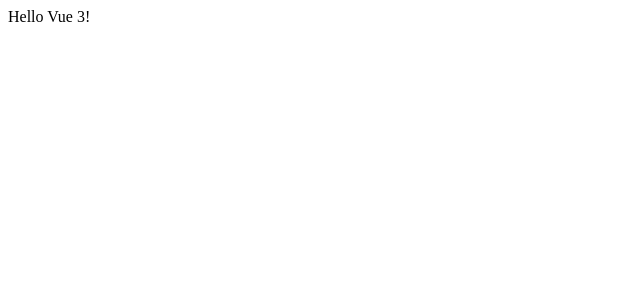
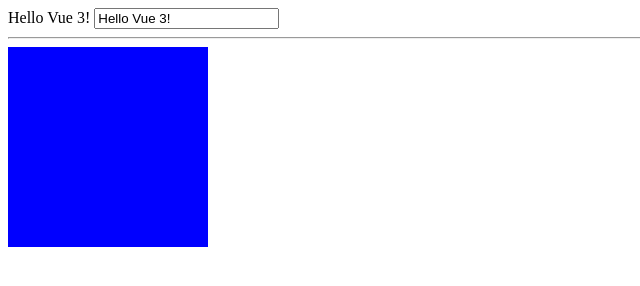
Before and after one commit to cheewai74/VueJSPractice, a plain HTML site: page VUE3-BASICS/index.html in a window 1280 px wide. Shown: the whole page, without its empty margins (0-640 px from the left). Drawn offline with nearby package versions, Linux system fonts and the light colour scheme.

Commit message:
Commit script

```diff
--- a/VUE3-BASICS/index.html
+++ b/VUE3-BASICS/index.html
@@ -2,18 +2,42 @@
 <html>
     <head>
         <title>Vue  3 Basics</title>
+        <style>
+            .box{
+                background-color: purple;
+                height: 200px;
+                width: 200px;
+            }
+            .box.two{
+                background-color: red;
+            }
+            .box.three{
+                background-color: blue;
+            }
+            [v-cloak]{
+                display:none;
+            }
+        </style>
     </head>
     <body>
-        <div id="app">
+        <div id="app" v-cloak>
            <!--  Hello Vue 3 -->
            {{ greeting }}
+           <input v-model="greeting"/>
+           <hr/>
+           <div v-if="isVisible" class="box"></div>
+           <div v-else-if="isVisible2" class="box two"></div>
+           <div v-else class="box three"></div>
+           <!--<div v-show="isVisible" class="box"></div>-->
         </div>
         <script src="https://unpkg.com/vue@next"></script>
         <script>
             let app = Vue.createApp({
                 data: function(){
                     return {
-                        greeting: 'Hello Vue 3!'
+                        greeting: 'Hello Vue 3!',
+                        isVisible: false,
+                        isVisible2: false
                     }
                 }
             })
```
Also changed, not shown: Document/Lessons.txt (added), Document/Progress.txt (added).
